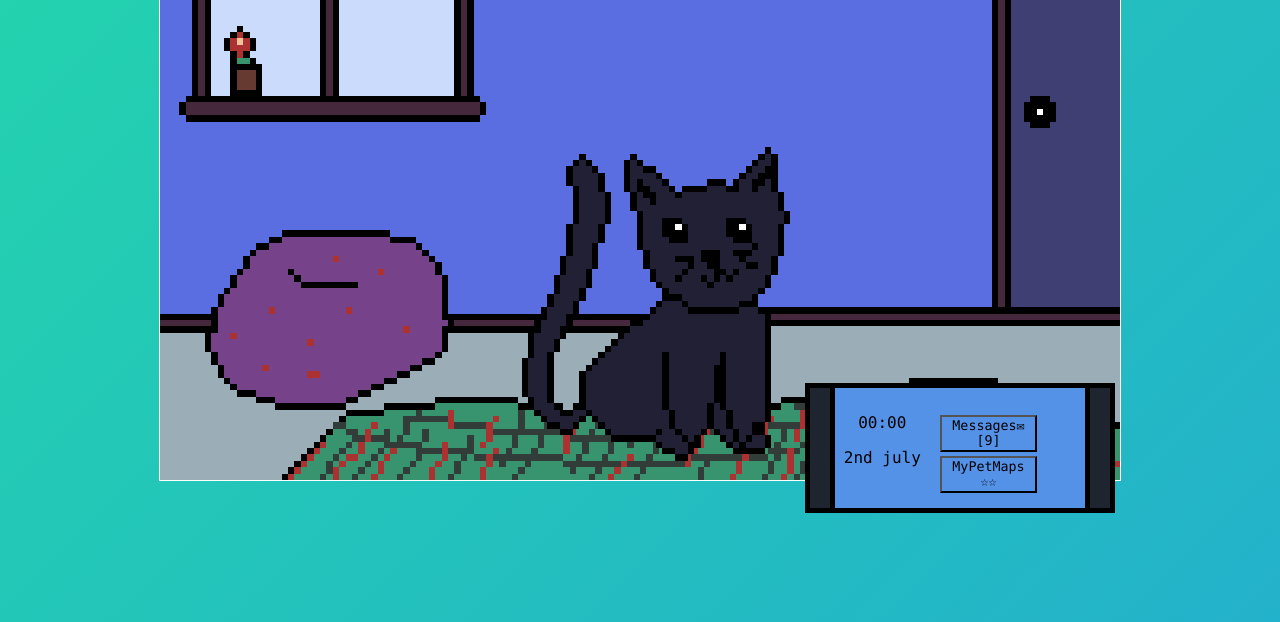
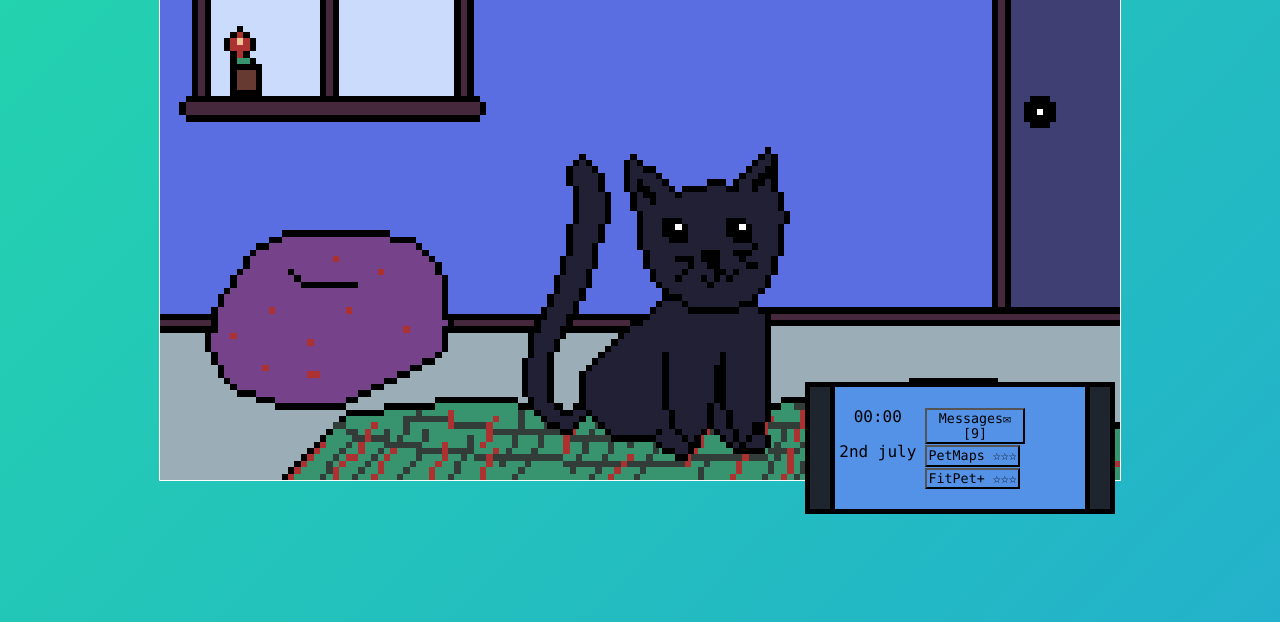
Before and after one commit to GiraffeM9/PetChat, a Flask app: page / in a window 1280 px wide. Shown: the part 200-822 px from the top of the page. Run offline with Flask 2, Linux system fonts and the light colour scheme; a user stored in the database is signed in; some libraries are stand-ins or nearby versions.

Commit message:
modified:   PetChat/website/static/stylesheet.css 	modified:   PetChat/website/templates/house.html

```diff
--- a/PetChat/website/static/stylesheet.css
+++ b/PetChat/website/static/stylesheet.css
@@ -151,8 +151,8 @@ body {
   .phone-ui{
     float: left;
     text-align: center;
-    margin: 2%;
-    padding: 1.5%;
+    margin: 0.5%;
+    padding: 1.2%;
     background: none;
   }
 
@@ -161,7 +161,7 @@ body {
     background-color: white;
   }
   .phone {
-    height: 120px;
+    height: 122px;
     width: 250px;
     border: 5px solid;
     background-color: rgb(84, 146, 232);
@@ -178,8 +178,12 @@ body {
     position: fixed;
   }
 
+  .mini-phone :hover {
+    transform: scale(1.1);
+  }
+
   .phone-edges {
-    height: 120px;
+    height: 122px;
     width: 300px;
     border: 5px solid;
     background-color: rgb(30, 37, 46);
--- a/PetChat/website/templates/house.html
+++ b/PetChat/website/templates/house.html
@@ -4,7 +4,9 @@
 <div class="house">
   <canvas id="myCanvas" class="main-canvas centered"></canvas>
   <div id="mini_phone" class="mini-phone">
-    <img src="../static/images/mini-phone.png">
+    <button style="border: none; background: none;">
+      <img src="../static/images/mini-phone.png">
+    </button>
 </div>
   <div id="phone">
     <div class="phone-edges"></div>
@@ -18,7 +20,10 @@
           <button class="phone-ui" onclick="messages();">Messages&#x2709;[{{ mail_count }}]</button>
         </p>
         <p>
-          <button class="phone-ui">MyPetMaps ☆☆</button>
+          <button class="phone-ui">PetMaps ☆☆☆</button>
+        </p>
+        <p>
+          <button class="phone-ui">FitPet+ ☆☆☆</button>
         </p>
       </div>
     </div>
```
